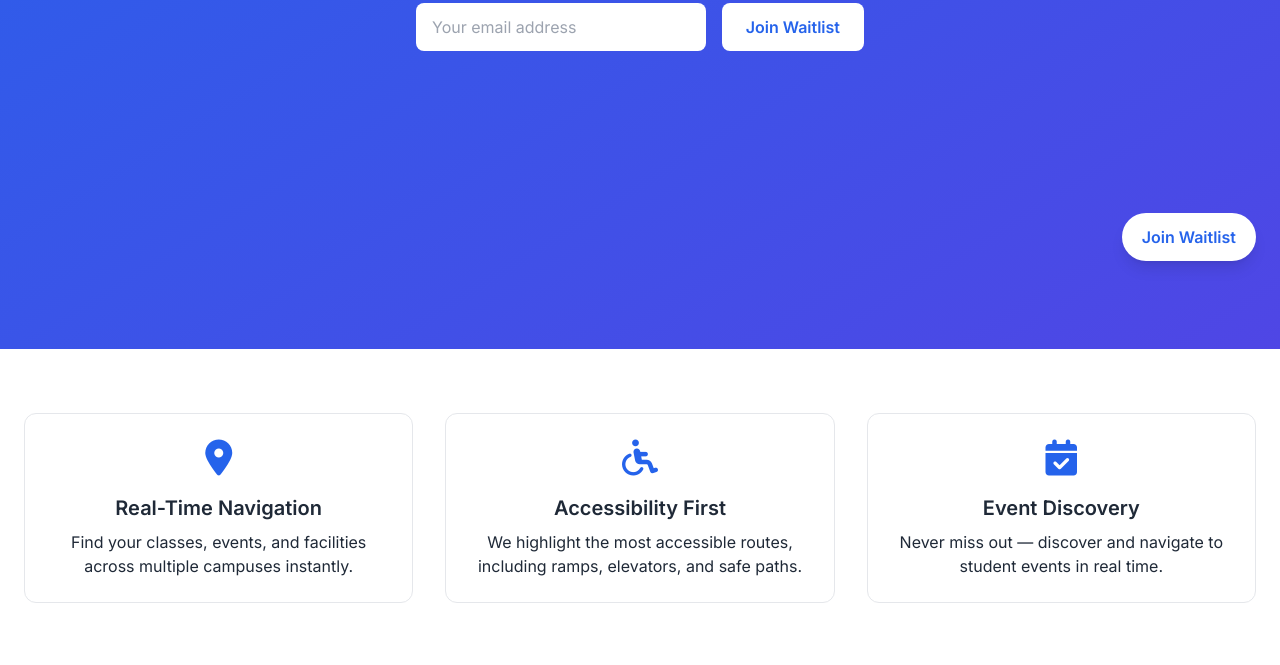
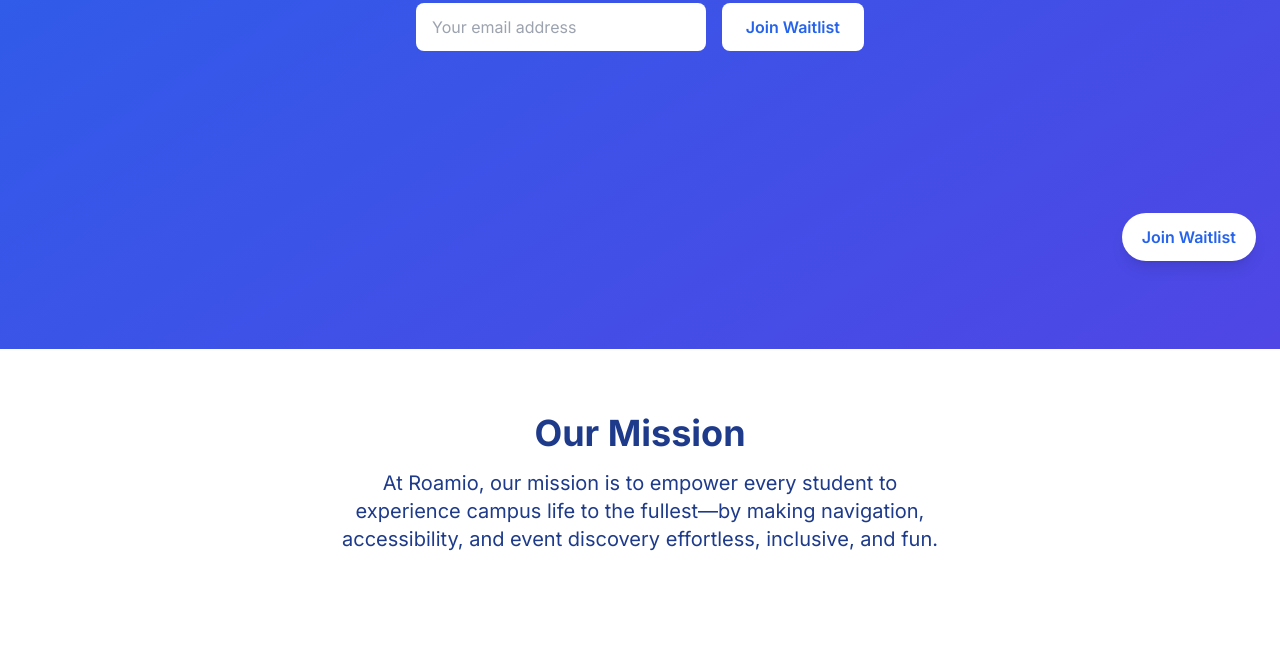
Before and after one commit to mughil05/Nudge, a plain HTML site: page index.html in a window 1280 px wide. Shown: the part 515-1180 px from the top of the page. Drawn offline with nearby package versions, Linux system fonts and the light colour scheme; grey boxes are pictures that could not be loaded.

Commit message:
Update landing page: add Our Mission section and improvements

```diff
--- a/index.html
+++ b/index.html
@@ -89,6 +89,16 @@
       </form>
       <p id="heroConfirmation" class="mt-4 text-sm font-medium"></p>
     </header>
+
+    <!-- Our Mission Section -->
+    <section class="bg-white text-blue-900 py-16 fade-in">
+      <div class="container mx-auto px-6 text-center max-w-2xl">
+        <h2 class="text-3xl md:text-4xl font-bold mb-4">Our Mission</h2>
+        <p class="text-lg md:text-xl">
+          At Roamio, our mission is to empower every student to experience campus life to the fullest—by making navigation, accessibility, and event discovery effortless, inclusive, and fun.
+        </p>
+      </div>
+    </section>
 
     <!-- Features -->
     <section id="features" class="fade-in bg-white text-gray-800 py-16">
```
Also changed, not shown: assets/roamio-logo.png (added).
